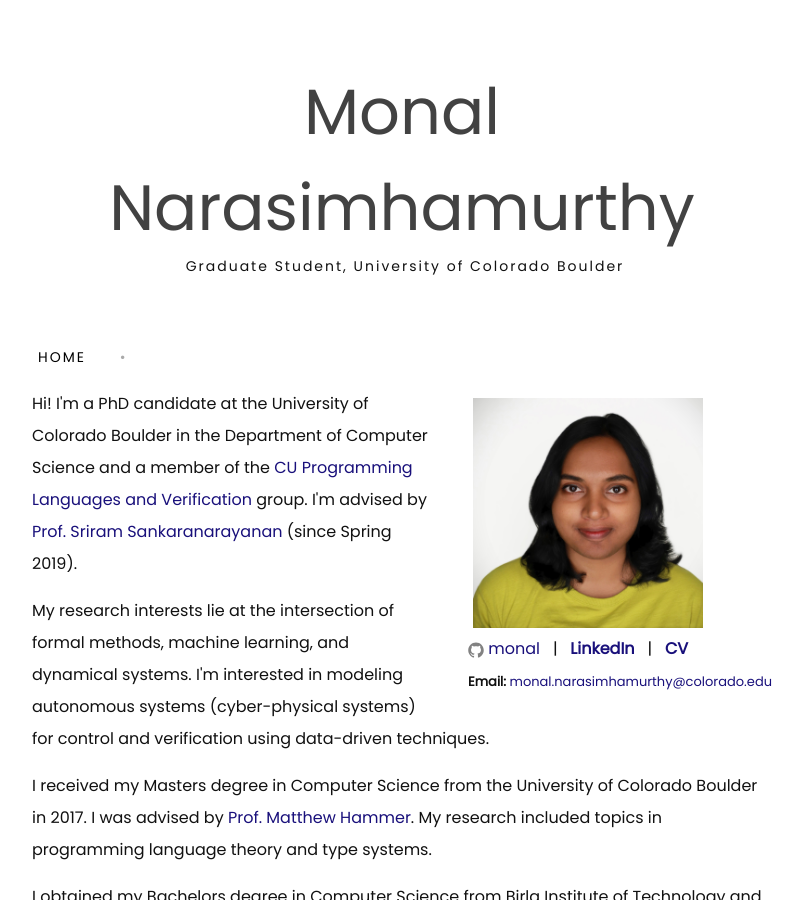
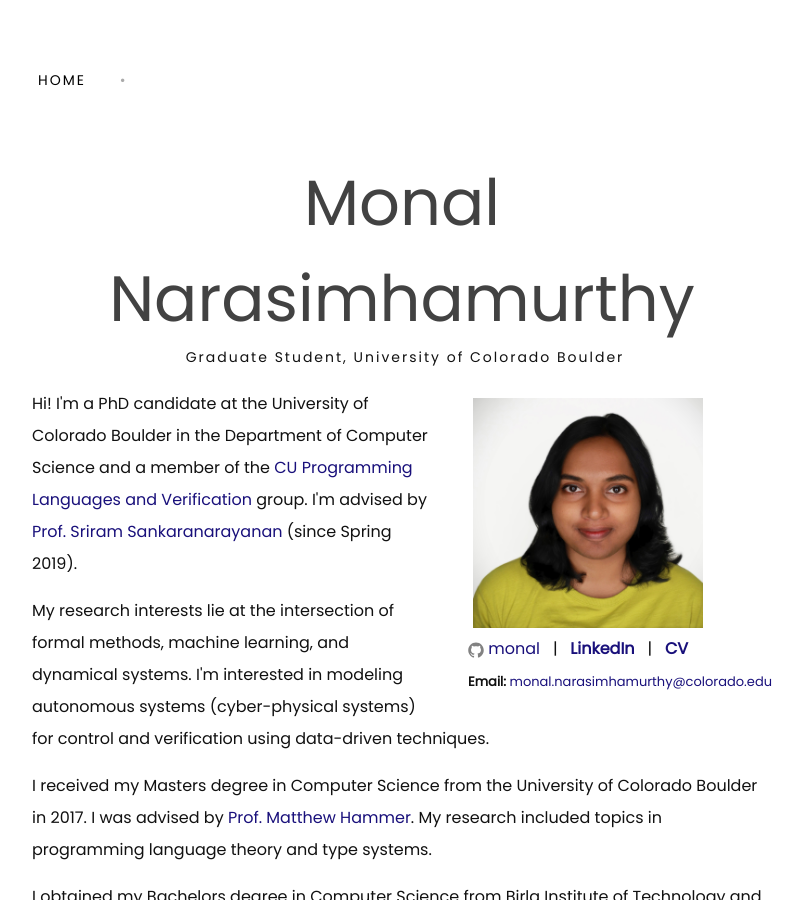
Before and after one commit to monal/monal.github.io, a Jekyll site: the page built from index.html, in a window 1280 px wide and 900 px high. Shown: the whole window, without its empty margins (238-1041 px from the left). Built offline with Jekyll 4.4.1, drawn with Linux system fonts in a browser that asks for light colours; nearby versions of some CDN libraries.

```diff
--- a/_includes/header.html
+++ b/_includes/header.html
@@ -1,10 +1,4 @@
 
-<div class="wrapper">
-  <center> <a href="/index.html"><div class="site-title"><span title=""> {{site.title}} </span></div></a></center>
-</div>
-<div class="wrapper site-description">
-<center>  {{site.description}} </center>
-</div>
 <div class="wrapper">
   <div class="trigger site-navigation">
     <a class="page-link" href="{{site.url}}{{site.baseurl}}">HOME</a><span class="exclamationMark">	&bull;</span>
@@ -17,3 +11,9 @@
     {% endfor %}
   </div>
 </div>
+<div class="wrapper">
+  <center> <a href="/index.html"><div class="site-title"><span title=""> {{site.title}} </span></div></a></center>
+</div>
+<div class="wrapper site-description">
+<center>  {{site.description}} </center>
+</div>
```
